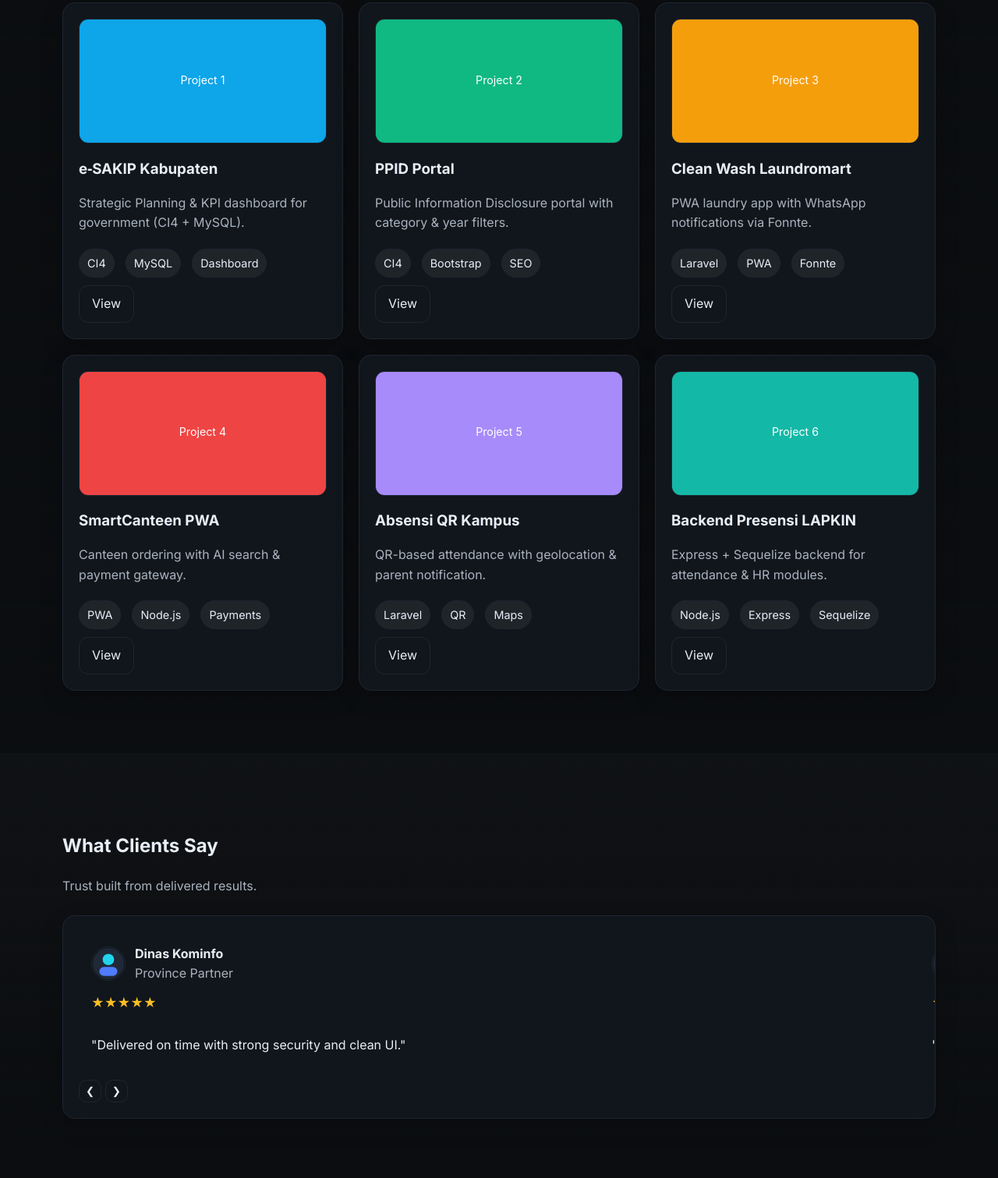
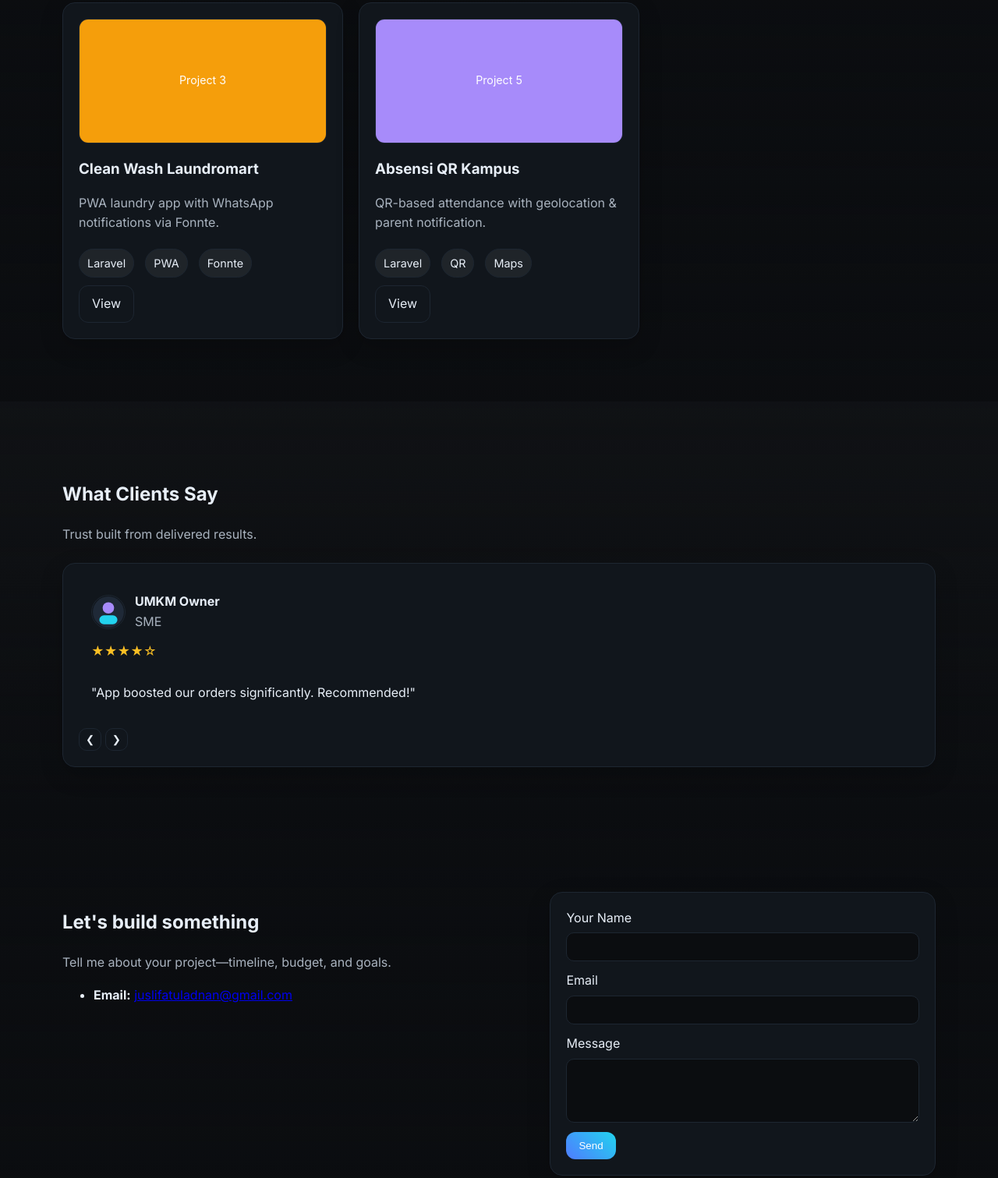
Before and after one commit to ZuzlifatulAdnan/zuzlifatuladnan.github.io, a plain HTML site: page index.html in a window 1280 px wide. Shown: the part 1662-3173 px from the top of the page at 78% size. Drawn offline with Linux system fonts and the light colour scheme.

Commit message:
portofolio 2

```diff
--- a/index.html
+++ b/index.html
@@ -144,9 +144,9 @@
           <p class="muted" data-i18n="contact.desc">Tell me about your project—timeline, budget, and goals.</p>
           <ul class="list">
             <li><strong>Email:</strong> <a href="mailto:juslifatuladnan@gmail.com">juslifatuladnan@gmail.com</a></li>
-            <li><strong>WhatsApp:</strong> <a href="https://wa.me/6281234567890" target="_blank" rel="noreferrer">+62 812‑3456‑7890</a></li>
+            <!-- <li><strong>WhatsApp:</strong> <a href="https://wa.me/6281234567890" target="_blank" rel="noreferrer">+62 812‑3456‑7890</a></li>
             <li><strong>GitHub:</strong> <a href="https://github.com/yourgithub" target="_blank" rel="noreferrer">yourgithub</a></li>
-            <li><strong>LinkedIn:</strong> <a href="https://www.linkedin.com/in/yourname" target="_blank" rel="noreferrer">yourname</a></li>
+            <li><strong>LinkedIn:</strong> <a href="https://www.linkedin.com/in/yourname" target="_blank" rel="noreferrer">yourname</a></li> -->
           </ul>
         </div>
         <form class="card contact-form" action="mailto:juslifatuladnan@gmail.com" method="post" enctype="text/plain">
--- a/script.js
+++ b/script.js
@@ -22,22 +22,22 @@ document.getElementById('heroTitle').textContent = PROFILE.name;
 document.getElementById('emailLink').href = `mailto:${PROFILE.email}`;
 
 const PROJECTS = [
-  {
-    title: "e‑SAKIP Kabupaten",
-    desc_en: "Strategic Planning & KPI dashboard for government (CI4 + MySQL).",
-    desc_id: "Dashboard Perencanaan & IKU pemerintah (CI4 + MySQL).",
-    img: "assets/img/p1.svg",
-    tags: ["CI4", "MySQL", "Dashboard"],
-    link: "#"
-  },
-  {
-    title: "PPID Portal",
-    desc_en: "Public Information Disclosure portal with category & year filters.",
-    desc_id: "Portal Keterbukaan Informasi Publik dengan filter kategori & tahun.",
-    img: "assets/img/p2.svg",
-    tags: ["CI4", "Bootstrap", "SEO"],
-    link: "#"
-  },
+  // {
+  //   title: "e‑SAKIP Kabupaten",
+  //   desc_en: "Strategic Planning & KPI dashboard for government (CI4 + MySQL).",
+  //   desc_id: "Dashboard Perencanaan & IKU pemerintah (CI4 + MySQL).",
+  //   img: "assets/img/p1.svg",
+  //   tags: ["CI4", "MySQL", "Dashboard"],
+  //   link: "#"
+  // },
+  // {
+  //   title: "PPID Portal",
+  //   desc_en: "Public Information Disclosure portal with category & year filters.",
+  //   desc_id: "Portal Keterbukaan Informasi Publik dengan filter kategori & tahun.",
+  //   img: "assets/img/p2.svg",
+  //   tags: ["CI4", "Bootstrap", "SEO"],
+  //   link: "#"
+  // },
   {
     title: "Clean Wash Laundromart",
     desc_en: "PWA laundry app with WhatsApp notifications via Fonnte.",
@@ -46,14 +46,14 @@ const PROJECTS = [
     tags: ["Laravel", "PWA", "Fonnte"],
     link: "#"
   },
-  {
-    title: "SmartCanteen PWA",
-    desc_en: "Canteen ordering with AI search & payment gateway.",
-    desc_id: "Pemesanan kantin dengan pencarian AI & payment gateway.",
-    img: "assets/img/p4.svg",
-    tags: ["PWA", "Node.js", "Payments"],
-    link: "#"
-  },
+  // {
+  //   title: "SmartCanteen PWA",
+  //   desc_en: "Canteen ordering with AI search & payment gateway.",
+  //   desc_id: "Pemesanan kantin dengan pencarian AI & payment gateway.",
+  //   img: "assets/img/p4.svg",
+  //   tags: ["PWA", "Node.js", "Payments"],
+  //   link: "#"
+  // },
   {
     title: "Absensi QR Kampus",
     desc_en: "QR-based attendance with geolocation & parent notification.",
@@ -62,35 +62,35 @@ const PROJECTS = [
     tags: ["Laravel", "QR", "Maps"],
     link: "#"
   },
-  {
-    title: "Backend Presensi LAPKIN",
-    desc_en: "Express + Sequelize backend for attendance & HR modules.",
-    desc_id: "Backend Express + Sequelize untuk presensi & SDM.",
-    img: "assets/img/p6.svg",
-    tags: ["Node.js", "Express", "Sequelize"],
-    link: "#"
-  }
+  // {
+  //   title: "Backend Presensi LAPKIN",
+  //   desc_en: "Express + Sequelize backend for attendance & HR modules.",
+  //   desc_id: "Backend Express + Sequelize untuk presensi & SDM.",
+  //   img: "assets/img/p6.svg",
+  //   tags: ["Node.js", "Express", "Sequelize"],
+  //   link: "#"
+  // }
 ];
 
 const TESTIMONIALS = [
-  {
-    name: "Dinas Kominfo",
-    role_en: "Province Partner",
-    role_id: "Mitra Provinsi",
-    avatar: "assets/img/a1.svg",
-    rating: 5,
-    text_en: "Delivered on time with strong security and clean UI.",
-    text_id: "Tepat waktu, keamanan kuat, dan UI rapi."
-  },
-  {
-    name: "Kampus IIB Darmajaya",
-    role_en: "Academic Client",
-    role_id: "Klien Akademik",
-    avatar: "assets/img/a2.svg",
-    rating: 5,
-    text_en: "Great communication and reliable maintenance.",
-    text_id: "Komunikasi bagus, maintenance bisa diandalkan."
-  },
+  // {
+  //   name: "Dinas Kominfo",
+  //   role_en: "Province Partner",
+  //   role_id: "Mitra Provinsi",
+  //   avatar: "assets/img/a1.svg",
+  //   rating: 5,
+  //   text_en: "Delivered on time with strong security and clean UI.",
+  //   text_id: "Tepat waktu, keamanan kuat, dan UI rapi."
+  // },
+  // {
+  //   name: "Kampus IIB Darmajaya",
+  //   role_en: "Academic Client",
+  //   role_id: "Klien Akademik",
+  //   avatar: "assets/img/a2.svg",
+  //   rating: 5,
+  //   text_en: "Great communication and reliable maintenance.",
+  //   text_id: "Komunikasi bagus, maintenance bisa diandalkan."
+  // },
   {
     name: "UMKM Owner",
     role_en: "SME",
```
